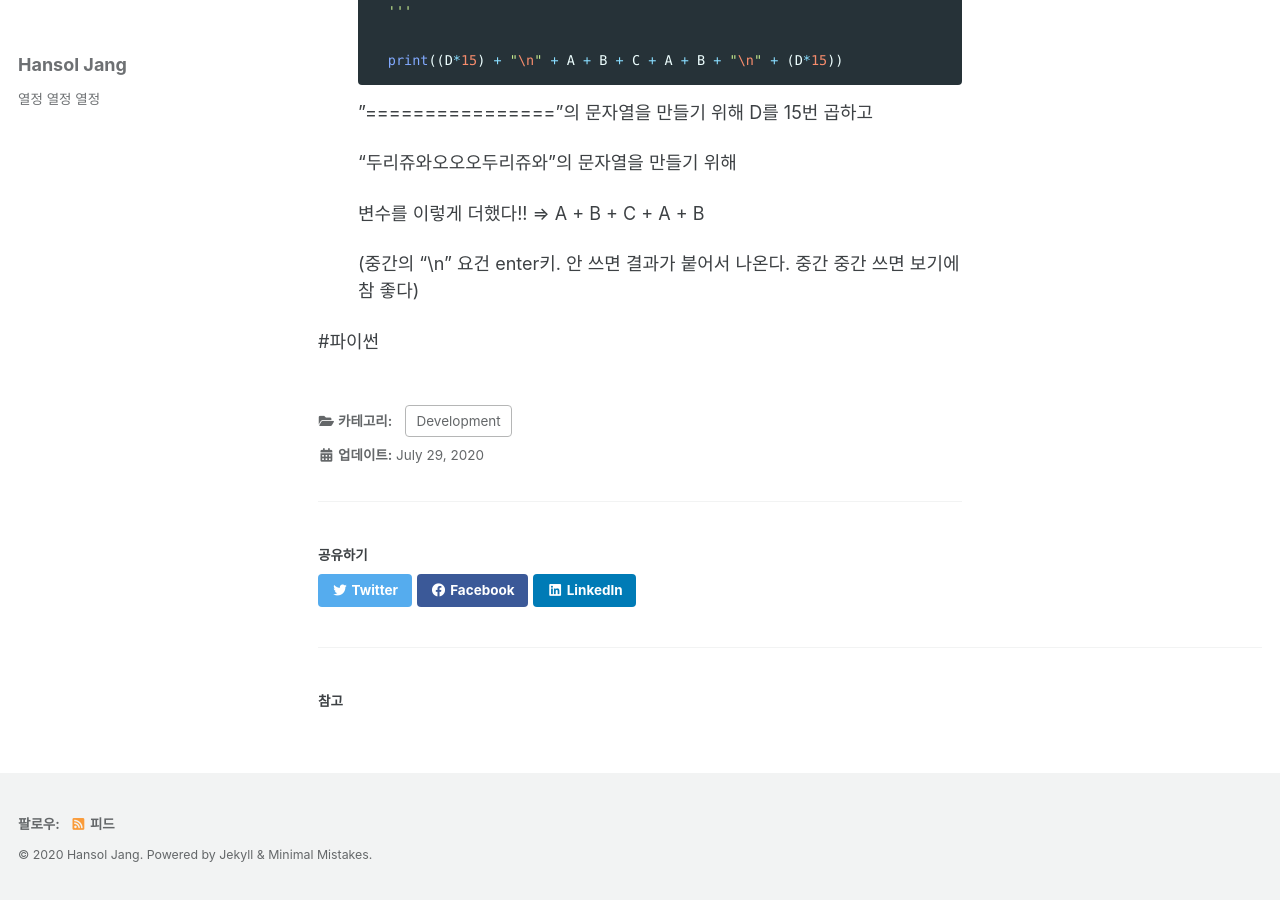
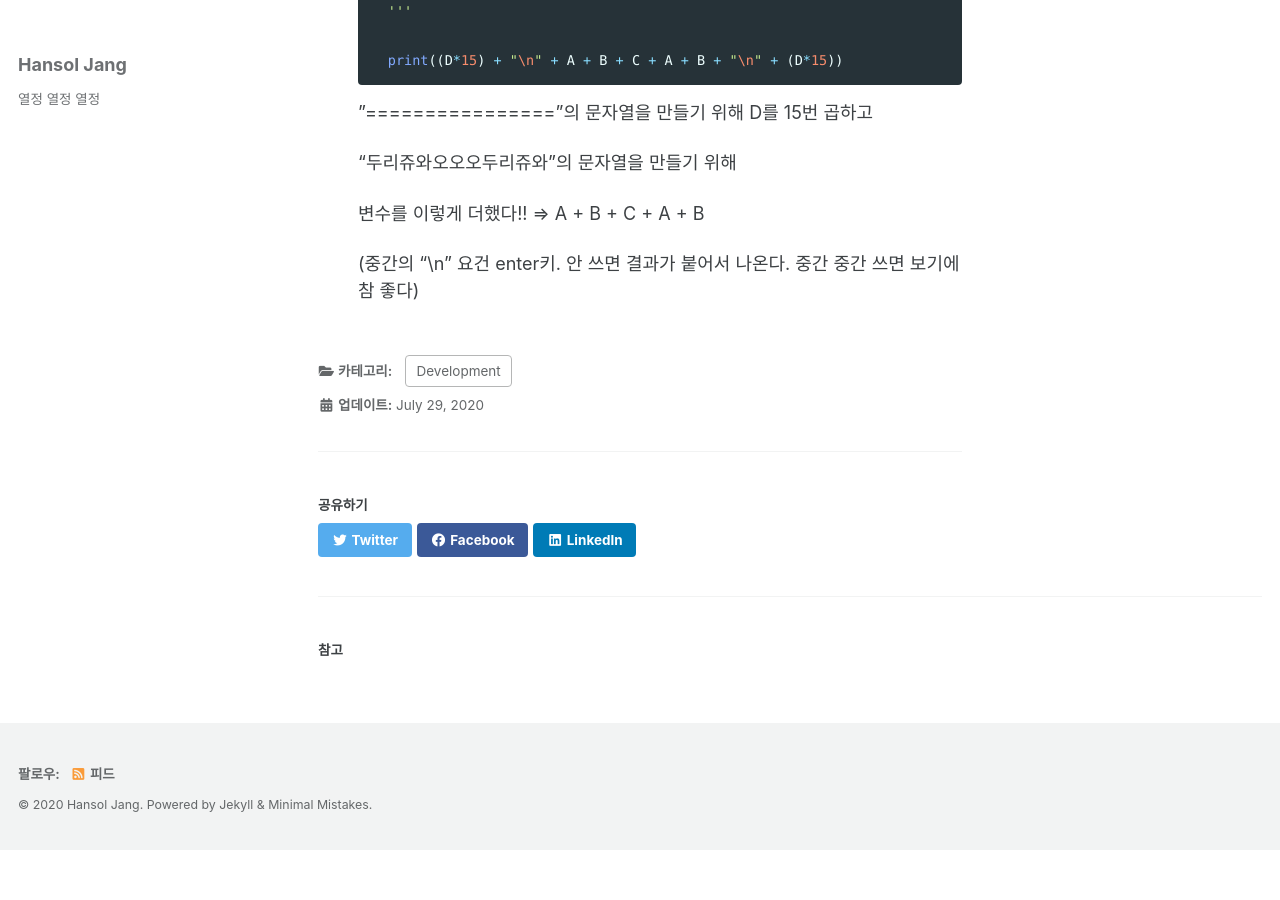
Before and after one commit to SOL-2/sol-2.github.io, a Jekyll site: the page built from _posts/2020-07-29-파이썬 데이터 타입 정리하기(1).md, in a window 1280 px wide and 900 px high, scrolled down 1789 px. Built offline with Jekyll 4.4.1, drawn with Linux system fonts in a browser that asks for light colours; cached includes are drawn as plain includes; after the commit the page ends 2639 px from its top, so only the background shows below that.

Commit message:
내용수정

```diff
--- a/_posts/2020-07-29-파이썬 데이터 타입 정리하기(1).md
+++ b/_posts/2020-07-29-파이썬 데이터 타입 정리하기(1).md
@@ -81,5 +81,3 @@
     변수를  이렇게 더했다!! ⇒ A + B + C + A + B
 
     (중간의 "\n" 요건 enter키. 안 쓰면 결과가 붙어서 나온다. 중간 중간 쓰면 보기에 참 좋다)
-
-#파이썬
```
